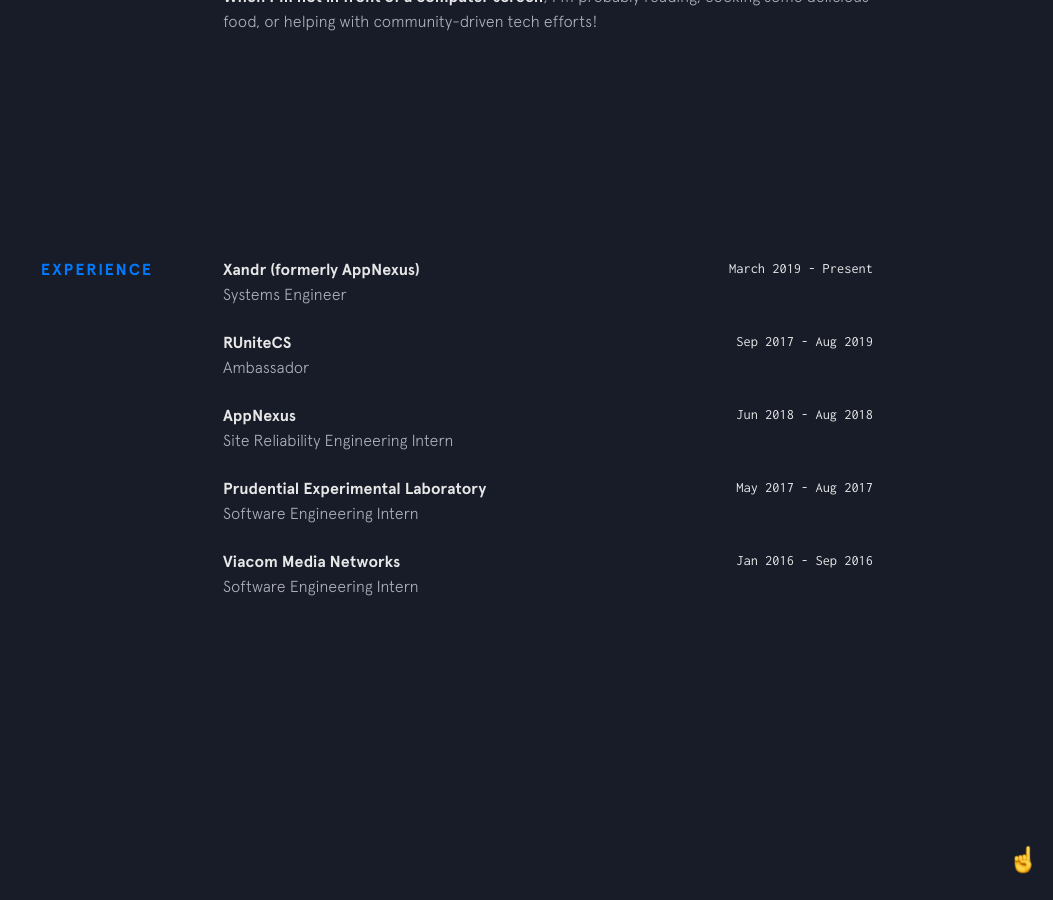
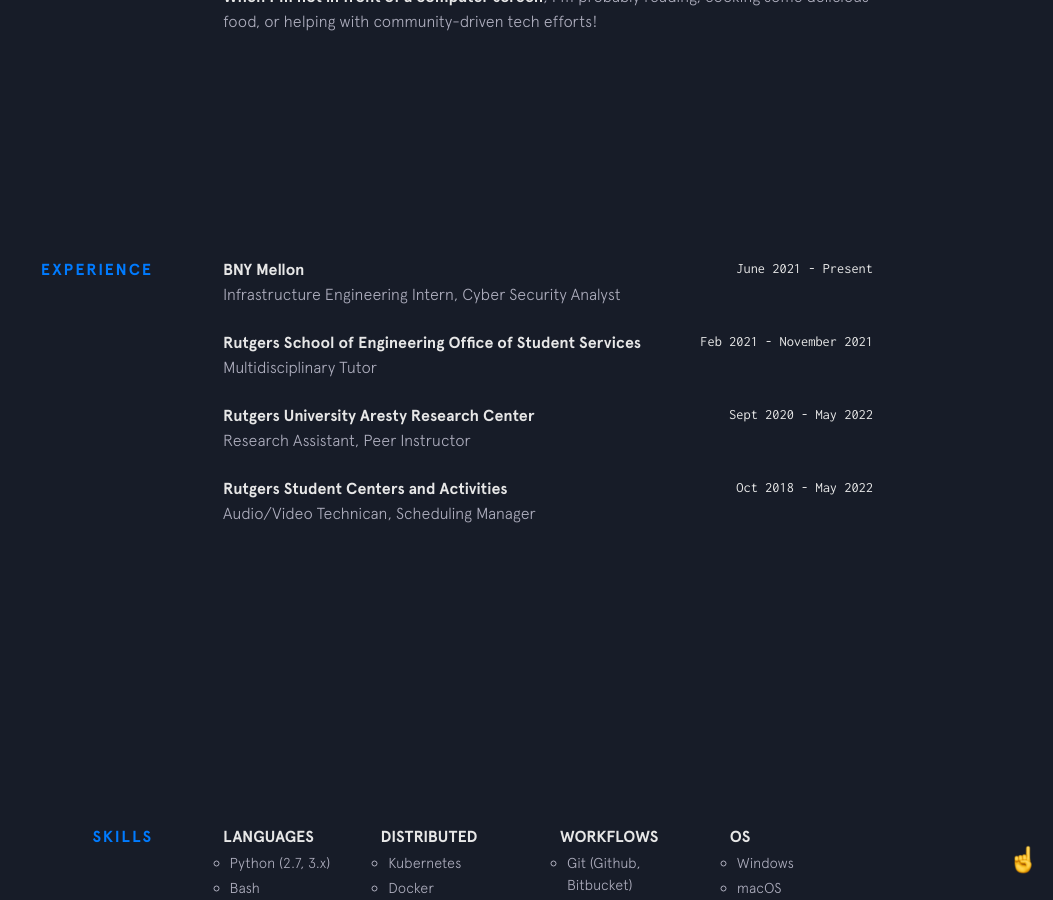
Before and after one commit to malenabashar/malenabashar.github.io, a Jekyll site: the page built from index.html, in a window 1280 px wide and 900 px high, scrolled down 1338 px. Shown: the whole window, without its empty margins (227-1280 px from the left). Built offline with Jekyll 4.4.1, drawn with Linux system fonts in a browser that asks for light colours; nearby versions of some CDN libraries.

Commit message:
Update experience.yml

```diff
--- a/_data/experience.yml
+++ b/_data/experience.yml
@@ -1,24 +1,19 @@
-- company: Xandr (formerly AppNexus)
-  url: https://www.xandr.com/
-  time: March 2019 - Present
-  position: Systems Engineer
+- company: BNY Mellon
+  url: https://www.bnymellon.com/
+  time: June 2021 - Present
+  position: Infrastructure Engineering Intern, Cyber Security Analyst
 
-- company: RUniteCS
-  url: https://www.linkedin.com/company/runitecs/about/
-  time: Sep 2017 - Aug 2019
-  position: Ambassador
+- company: Rutgers School of Engineering Office of Student Services
+  url: https://soe.rutgers.edu/office-student-services
+  time: Feb 2021 - November 2021
+  position: Multidisciplinary Tutor
 
-- company: AppNexus
-  url: https://www.linkedin.com/company/appnexus/
-  time: Jun 2018 - Aug 2018
-  position: Site Reliability Engineering Intern
+- company: Rutgers University Aresty Research Center
+  url: https://aresty.rutgers.edu/
+  time: Sept 2020 - May 2022
+  position: Research Assistant, Peer Instructor
 
-- company: Prudential Experimental Laboratory
-  url: https://www.prudential.com/#invest
-  time: May 2017 - Aug 2017
-  position: Software Engineering Intern
-
-- company: Viacom Media Networks
-  url: https://www.viacomcbs.com/
-  time: Jan 2016 - Sep 2016
-  position: Software Engineering Intern
+- company: Rutgers Student Centers and Activities
+  url: http://studentcenters.rutgers.edu/
+  time: Oct 2018 - May 2022
+  position: Audio/Video Technican, Scheduling Manager
```
